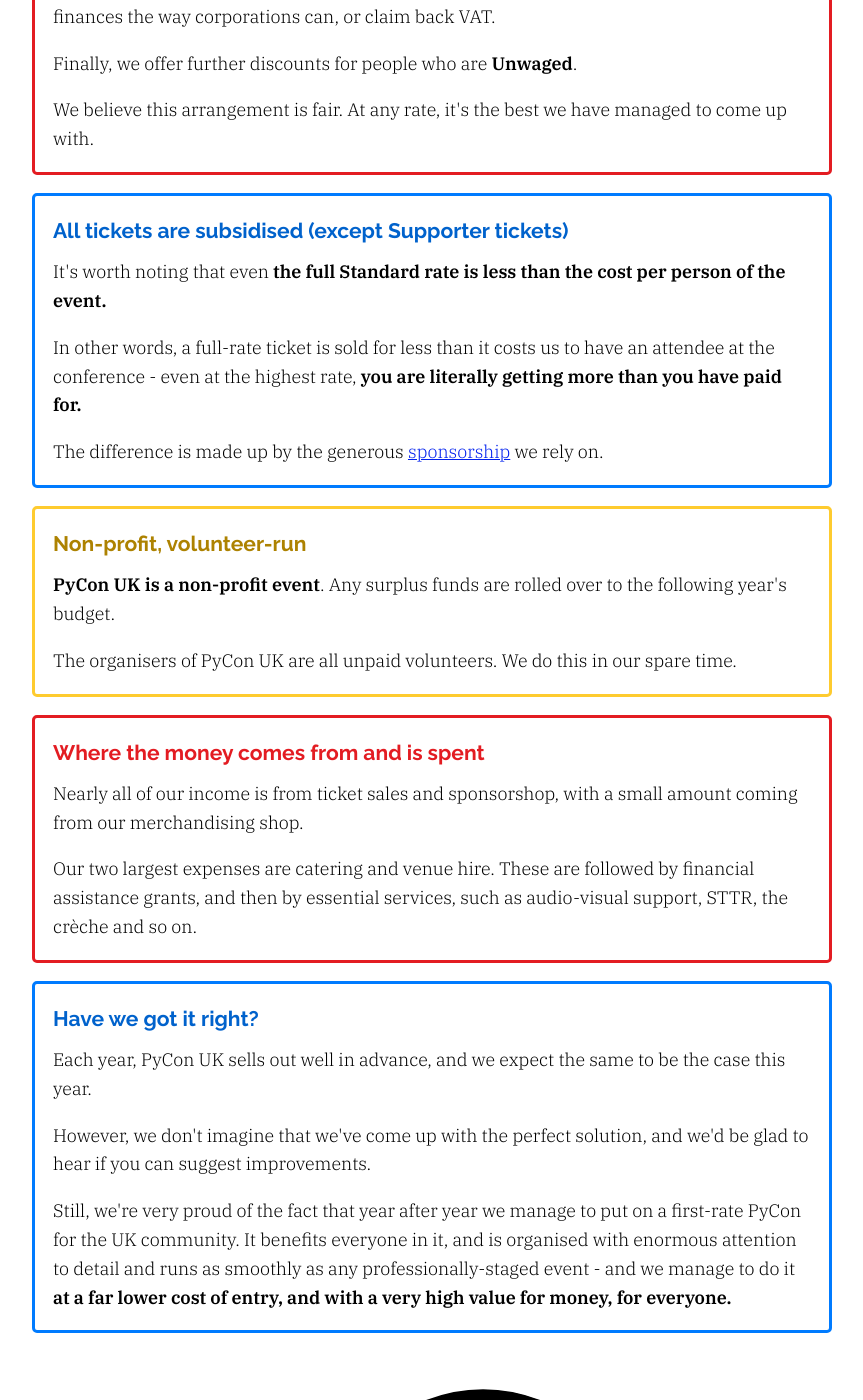
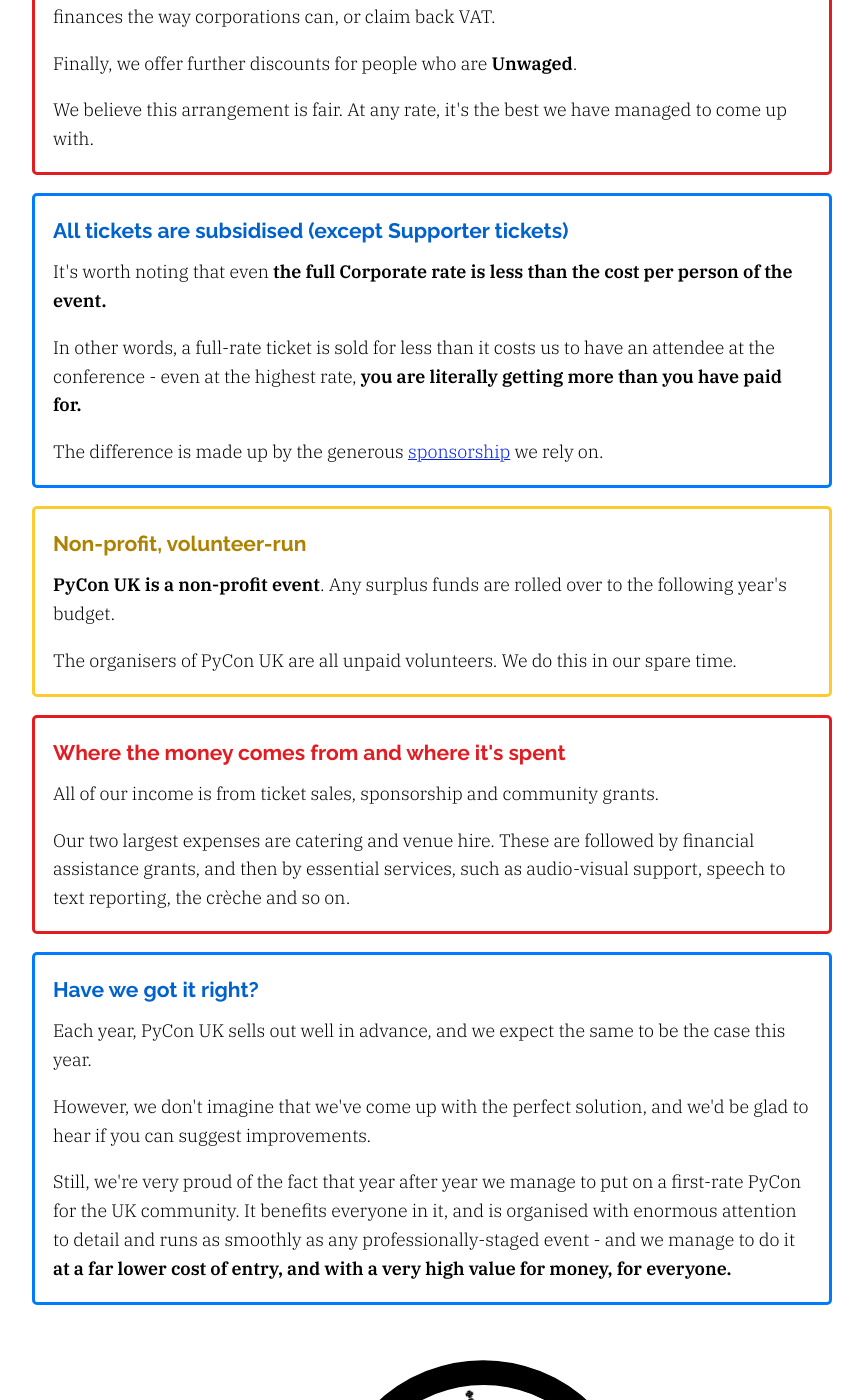
Before and after one commit to gma/2025.pyconuk.org, a Jekyll site: the page built from src/tickets/about-our-ticket-prices.md, in a window 1280 px wide and 1400 px high, scrolled down 1052 px. Shown: the whole window, without its empty margins (208-1071 px from the left). Built offline with Jekyll 4.4.1, drawn with Linux system fonts in a browser that asks for light colours; some of the changed text lies outside the part shown.

Commit message:
Update ticketing info and open ticket sales

```diff
--- a/_config.yml
+++ b/_config.yml
@@ -25,7 +25,7 @@ cfp_closed: false
 fin_aid_open: true
 fin_aid_closed: false
 spons_prosp_avail: true
-tickets_open: false
+tickets_open: true
 schedule_ready: false
 show_sponsors: false
 show_django_girls: false
--- a/src/tickets/about-our-ticket-prices.md
+++ b/src/tickets/about-our-ticket-prices.md
@@ -16,9 +16,9 @@ title: About our ticket prices
 </div>
 
 <div class="box box_red">
-  <h3>Business, individual, and unwaged rates</h3>
-  <p>For those who can afford to, and want to support the conference more, we offer <strong>Supporter</strong> tickets, of both <strong>Standard</strong> and <strong>Individual</strong> (see below) types.</p>
-  <p>Our standard, full-price ticket rate is the <strong>Standard</strong> rate. Companies can account for tickets as a legitimate business cost, which has tax implications. Businesses can also claim back the VAT we are obliged to charge.</p>
+  <h3>Corporate, individual, and unwaged rates</h3>
+  <p>For those who can afford to, and want to support the conference more, we offer <strong>Supporter</strong> tickets, of both <strong>Corporate</strong> and <strong>Individual</strong> (see below) types.</p>
+  <p>Our standard, full-price ticket rate is the <strong>Corporate</strong> rate. Companies can account for tickets as a legitimate business cost, which has tax implications. Businesses can also claim back the VAT we are obliged to charge.</p>
   <p>We offer discounted prices for <strong>Individuals</strong>, people who have to pay to attend out of their own pockets, and who can’t absorb the cost of the conference into their operating business finances the way corporations can, or claim back VAT.</p>
   <p>Finally, we offer further discounts for people who are <strong>Unwaged</strong>.</p>
   <p>We believe this arrangement is fair. At any rate, it's the best we have managed to come up with.</p>
@@ -26,7 +26,7 @@ title: About our ticket prices
 
 <div class="box box_blue">
   <h3>All tickets are subsidised (except Supporter tickets)</h3>
-  <p>It's worth noting that even <strong>the full Standard rate is less than the cost per person of the event.</strong></p>
+  <p>It's worth noting that even <strong>the full Corporate rate is less than the cost per person of the event.</strong></p>
   <p>In other words, a full-rate ticket is sold for less than it costs us to have an attendee at the conference - even at the highest rate, <strong>you are literally getting more than you have paid for.</strong></p>
   <p>The difference is made up by the generous <a href="/sponsorship/">sponsorship</a> we rely on.</p>
 </div>
@@ -38,9 +38,9 @@ title: About our ticket prices
 </div>
 
 <div class="box box_red">
-  <h3>Where the money comes from and is spent</h3>
-  <p>Nearly all of our income is from ticket sales and sponsorshop, with a small amount coming from our merchandising shop.</p>
-  <p>Our two largest expenses are catering and venue hire. These are followed by financial assistance grants, and then by essential services, such as audio-visual support, STTR, the crèche and so on.</p>
+  <h3>Where the money comes from and where it's spent</h3>
+  <p>All of our income is from ticket sales, sponsorship and community grants.</p>
+  <p>Our two largest expenses are catering and venue hire. These are followed by financial assistance grants, and then by essential services, such as audio-visual support, speech to text reporting, the crèche and so on.</p>
 </div>
 
 <div class="box box_blue">
```
Also changed, not shown: src/tickets.md (+18 -35 lines).
